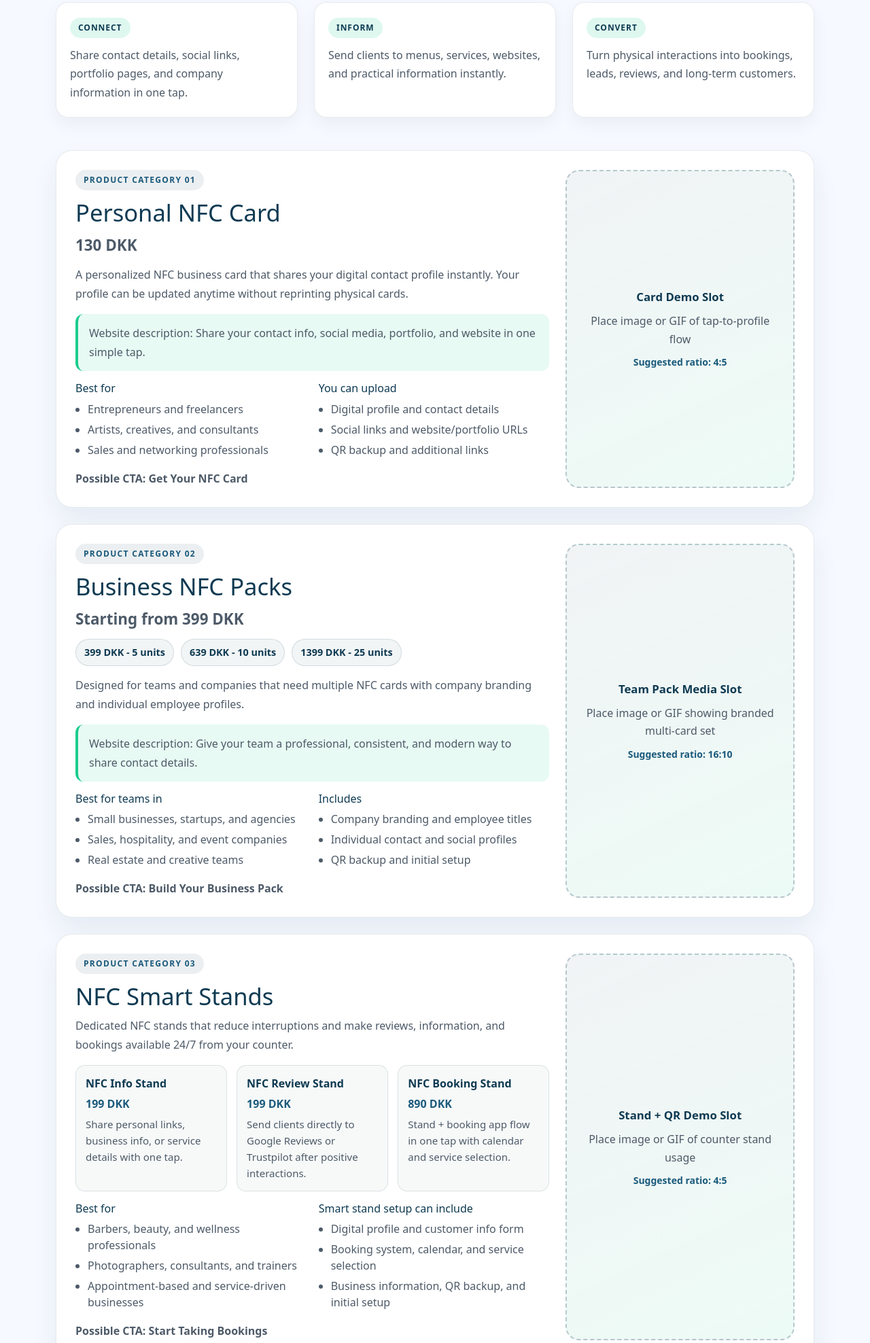
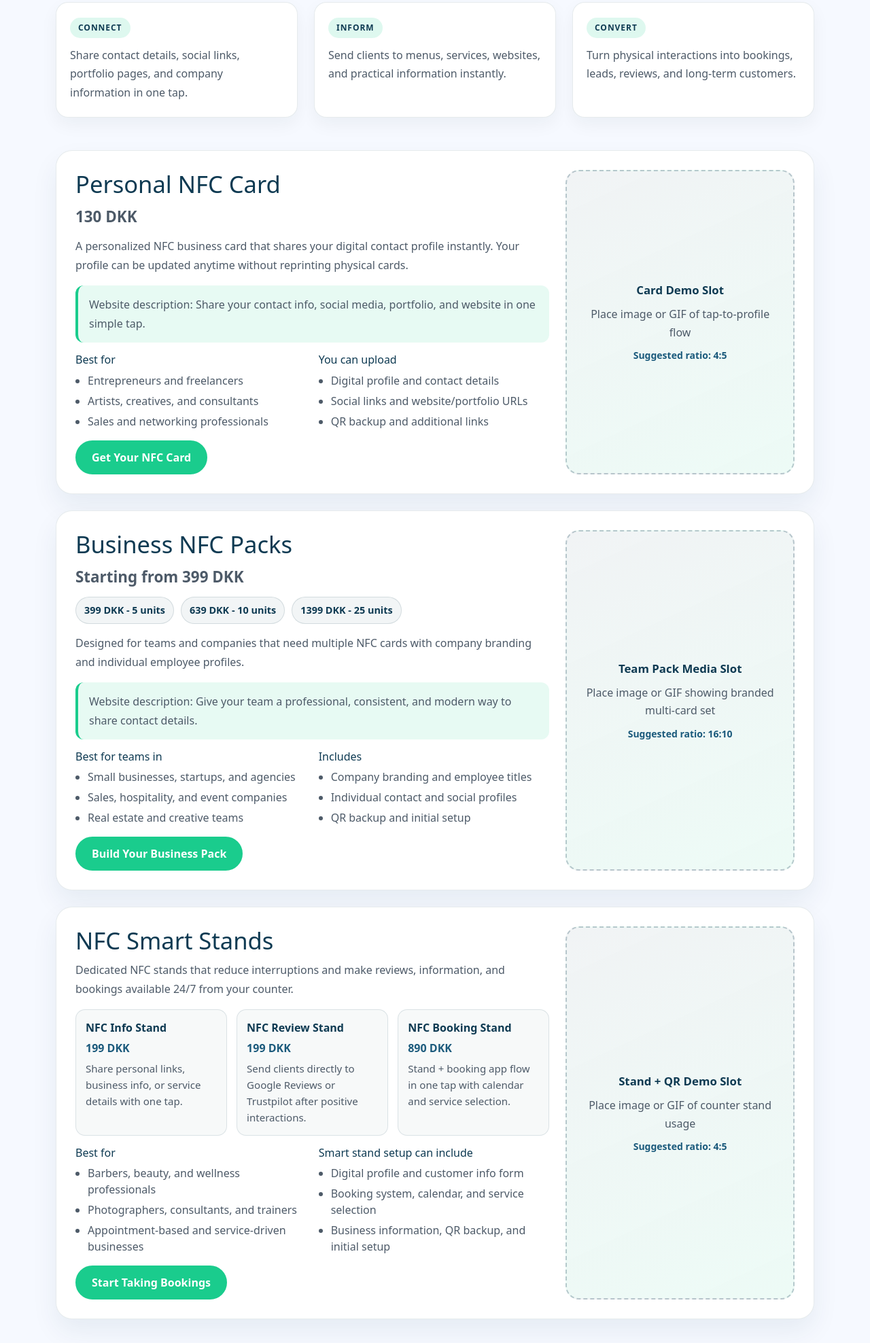
Before and after one commit to latorreandrea/aura-visual, a Flask app: page /your-card/ in a window 1280 px wide. Shown: the part 1955-3931 px from the top of the page at 68% size. Run offline with Flask 3, Linux system fonts and the light colour scheme.

Commit message:
Refactor CTA strip and product line components; update styles for improved visibility and user interaction, replace text with buttons for better call-to-action

```diff
--- a/aura_visual/static/css/style.css
+++ b/aura_visual/static/css/style.css
@@ -1648,10 +1648,10 @@ html {
 }
 
 .cta-strip {
-  background: linear-gradient(145deg, rgba(14, 58, 82, 0.94), rgba(14, 58, 82, 0.86));
-  border-top: 1px solid rgba(255,255,255,0.1);
-  border-bottom: 1px solid rgba(255,255,255,0.1);
-  color: #fff;
+  background: transparent;
+  border-top: 1px solid rgba(14, 58, 82, 0.08);
+  border-bottom: 1px solid rgba(14, 58, 82, 0.08);
+  color: rgb(14, 58, 82);
   padding: 70px 0;
 }
 
@@ -1659,12 +1659,12 @@ html {
   margin: 0;
   font-size: clamp(2rem, 3vw, 3rem);
   font-weight: 800;
-  color: #ffffff;
+  color: rgb(14, 58, 82);
 }
 
 .cta-strip p {
   margin: 12px 0 0;
-  color: rgba(236,247,255,0.88);
+  color: #4d5a68;
   font-size: 1.06rem;
 }
 
@@ -1722,19 +1722,6 @@ html {
   box-shadow: 0 18px 38px rgba(14, 58, 82, 0.07);
 }
 
-.product-kicker {
-  display: inline-block;
-  font-size: 0.75rem;
-  font-weight: 700;
-  letter-spacing: 0.11em;
-  text-transform: uppercase;
-  color: #1b5a7c;
-  background: rgba(14, 58, 82, 0.08);
-  border-radius: 999px;
-  padding: 6px 12px;
-  margin-bottom: 12px;
-}
-
 .product-line-card h3 {
   color: rgb(14, 58, 82);
   font-size: clamp(1.65rem, 2.7vw, 2.2rem);
@@ -1783,11 +1770,25 @@ html {
   margin-top: 6px;
 }
 
-.product-cta-text {
+.product-cta-btn {
+  display: inline-flex;
+  align-items: center;
+  justify-content: center;
   margin-top: 16px;
-  margin-bottom: 0;
+  padding: 11px 22px;
+  border-radius: 999px;
+  border: 2px solid #1acc8d;
+  background: #1acc8d;
+  color: #ffffff;
   font-weight: 700;
+  text-decoration: none;
+  transition: all 0.25s ease;
+}
+
+.product-cta-btn:hover {
+  background: #ffffff;
   color: #0e3a52;
+  border-color: #0e3a52;
 }
 
 .price-ladder {
--- a/aura_visual/templates/your_card/components/cta_strip.html
+++ b/aura_visual/templates/your_card/components/cta_strip.html
@@ -1,4 +1,4 @@
-<section class="cta-strip">
+<section class="cta-strip section-bg">
   <div class="container">
     <div class="row align-items-center">
       <div class="col-lg-8" data-aos="fade-right">
--- a/aura_visual/templates/your_card/components/product_line.html
+++ b/aura_visual/templates/your_card/components/product_line.html
@@ -31,7 +31,6 @@
         <article class="product-line-card">
           <div class="row g-4 align-items-stretch">
             <div class="col-lg-8">
-              <span class="product-kicker">Product Category 01</span>
               <h3>Personal NFC Card</h3>
               <p class="product-price">130 DKK</p>
               <p>A personalized NFC business card that shares your digital contact profile instantly. Your profile can be updated anytime without reprinting physical cards.</p>
@@ -54,7 +53,7 @@
                   </ul>
                 </div>
               </div>
-              <p class="product-cta-text">Possible CTA: Get Your NFC Card</p>
+              <a href="#" class="product-cta-btn">Get Your NFC Card</a>
             </div>
             <div class="col-lg-4">
               <div class="media-placeholder-card">
@@ -71,7 +70,6 @@
         <article class="product-line-card">
           <div class="row g-4 align-items-stretch">
             <div class="col-lg-8">
-              <span class="product-kicker">Product Category 02</span>
               <h3>Business NFC Packs</h3>
               <p class="product-price">Starting from 399 DKK</p>
               <div class="price-ladder" role="list" aria-label="Business pack pricing">
@@ -99,7 +97,7 @@
                   </ul>
                 </div>
               </div>
-              <p class="product-cta-text">Possible CTA: Build Your Business Pack</p>
+              <a href="#" class="product-cta-btn">Build Your Business Pack</a>
             </div>
             <div class="col-lg-4">
               <div class="media-placeholder-card media-placeholder-wide">
@@ -116,7 +114,6 @@
         <article class="product-line-card">
           <div class="row g-4 align-items-stretch">
             <div class="col-lg-8">
-              <span class="product-kicker">Product Category 03</span>
               <h3>NFC Smart Stands</h3>
               <p>Dedicated NFC stands that reduce interruptions and make reviews, information, and bookings available 24/7 from your counter.</p>
               <div class="stand-price-grid" role="list" aria-label="NFC stand products and pricing">
@@ -154,7 +151,7 @@
                   </ul>
                 </div>
               </div>
-              <p class="product-cta-text">Possible CTA: Start Taking Bookings</p>
+              <a href="#" class="product-cta-btn">Start Taking Bookings</a>
             </div>
             <div class="col-lg-4">
               <div class="media-placeholder-card">
```
